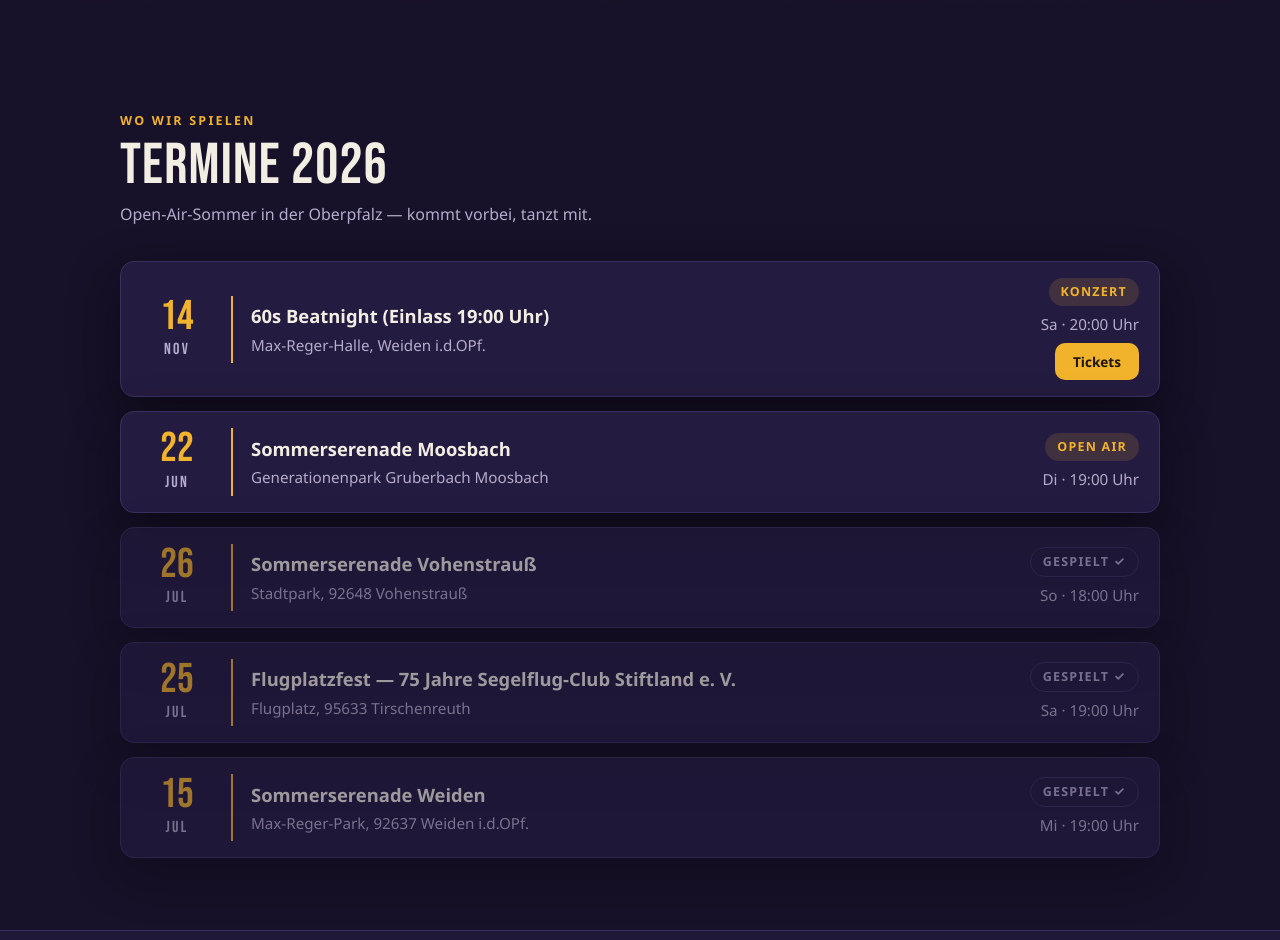
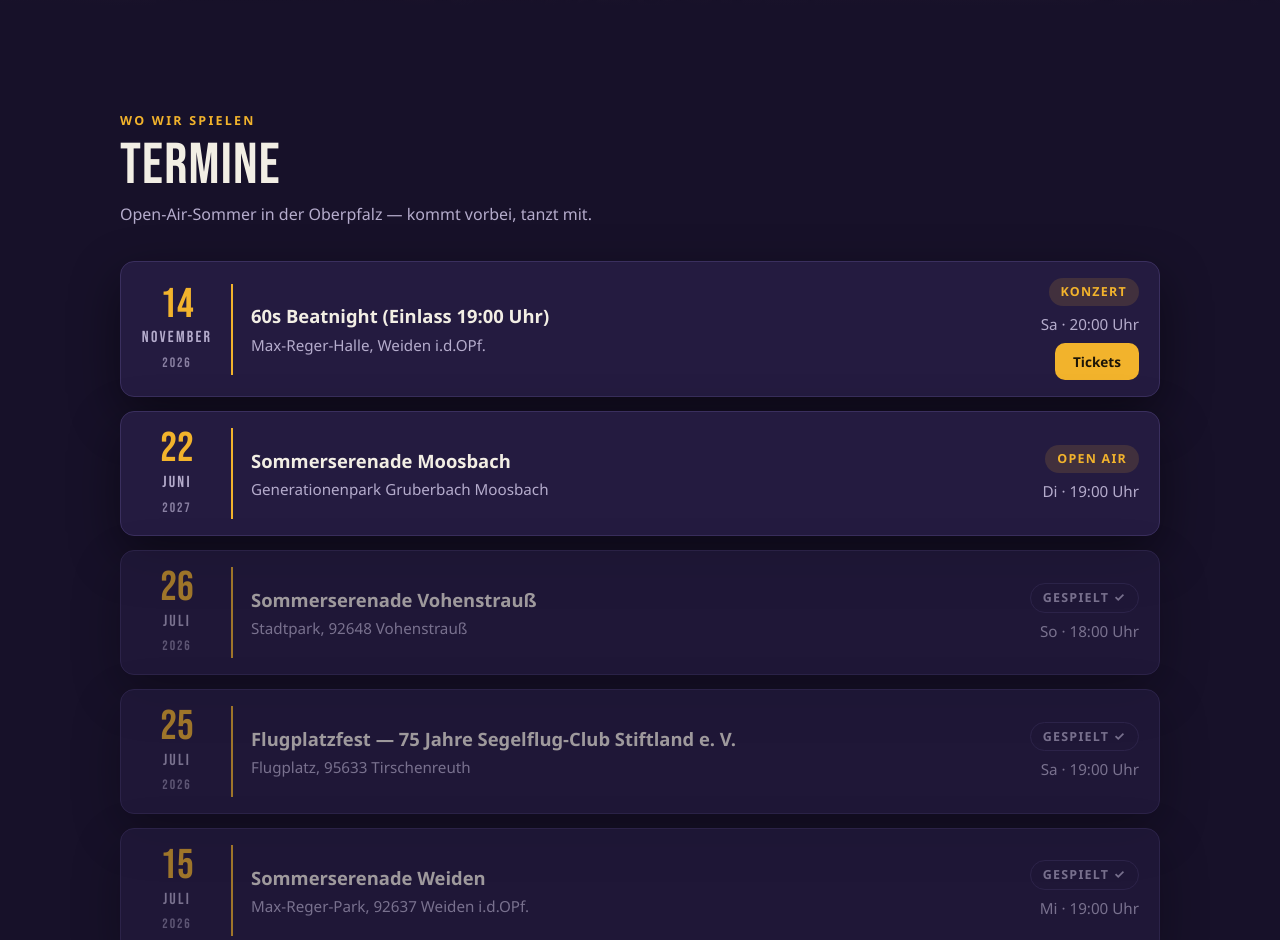
Before and after one commit to schelltom/lowermarket, a plain HTML site: page index.html in a window 1280 px wide. Shown: the part 760-1700 px from the top of the page. Drawn offline with Linux system fonts and the light colour scheme.

Commit message:
Termine: Überschrift ohne Jahr, Jahr im Datumsfeld, Monat ausgeschrieben
Co-Authored-By: Claude Sonnet 5.5 <noreply@anthropic.com>

```diff
--- a/css/style.css
+++ b/css/style.css
@@ -150,6 +150,8 @@
   }
   .gig-date .day { font-size: 2.6rem; line-height: 1; color: var(--gold); display: block; }
   .gig-date .mon { font-size: 1rem; letter-spacing: .14em; color: var(--ink-dim); }
+  .gig-date .mon, .gig-date .year { display: block; }
+  .gig-date .year { font-size: .85rem; letter-spacing: .14em; color: var(--ink-dim); opacity: .7; margin-top: 2px; }
   .gig-info h3 { margin: 0 0 2px; font-size: 1.15rem; }
   .gig-info p { margin: 0; color: var(--ink-dim); font-size: .95rem; }
   .gig-meta { text-align: right; display: flex; flex-direction: column; gap: 6px; align-items: flex-end; }
--- a/index.html
+++ b/index.html
@@ -74,7 +74,7 @@
   <div class="wrap">
     <div class="section-head">
       <span class="eyebrow">Wo wir spielen</span>
-      <h2 class="display">Termine 2026</h2>
+      <h2 class="display">Termine</h2>
       <p>Open-Air-Sommer in der Oberpfalz — kommt vorbei, tanzt mit.</p>
     </div>
     <div class="gig-list" id="gigList"></div>
--- a/js/main.js
+++ b/js/main.js
@@ -1,6 +1,6 @@
 // Die Termine kommen aus der Datei termine.js (wird vor diesem Skript geladen).
 
-const MONTHS = ['JAN','FEB','MÄR','APR','MAI','JUN','JUL','AUG','SEP','OKT','NOV','DEZ'];
+const MONTHS = ['Januar','Februar','März','April','Mai','Juni','Juli','August','September','Oktober','November','Dezember'];
 const WD = ['So','Mo','Di','Mi','Do','Fr','Sa'];
 const today = new Date(); today.setHours(0,0,0,0);
 
@@ -22,7 +22,8 @@ function renderGigs() {
       el.className = 'gig' + (past ? ' past' : '');
       el.innerHTML =
         '<div class="gig-date"><span class="day">' + String(d.getDate()).padStart(2, '0') + '</span>' +
-        '<span class="mon">' + MONTHS[d.getMonth()] + '</span></div>' +
+        '<span class="mon">' + MONTHS[d.getMonth()] + '</span>' +
+        '<span class="year">' + d.getFullYear() + '</span></div>' +
         '<div class="gig-info"><h3></h3><p></p></div>' +
         '<div class="gig-meta"><span class="chip' + (past ? ' muted' : '') + '">' + (past ? 'Gespielt ✓' : (g.tag || 'Open Air')) + '</span>' +
         '<span class="gig-time">' + WD[d.getDay()] + (g.time ? ' · ' + g.time + ' Uhr' : '') + '</span>' +
```
